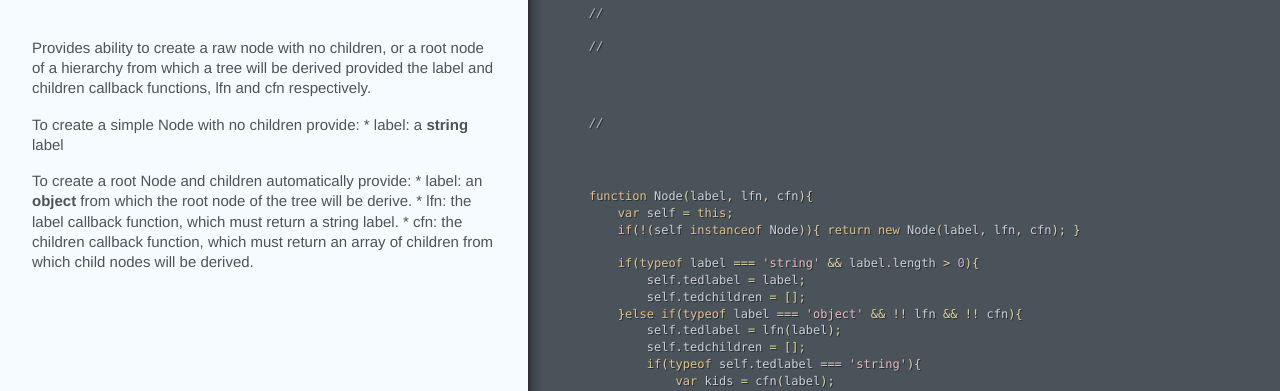
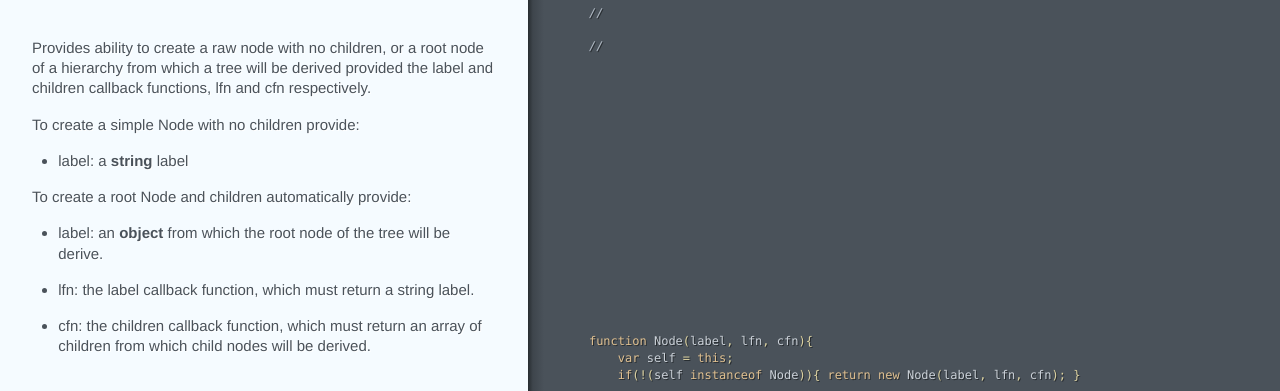
Before and after one commit to hoonto/jqgram, a plain HTML site: page jqgram.html in a window 1280 px wide. Shown: the part 340-731 px from the top of the page. Drawn offline with Linux system fonts and the light colour scheme.

Commit message:
Generated documentation for b823784f877df1584415f60b2d155ea337961d8d

```diff
--- a/jqgram.html
+++ b/jqgram.html
@@ -13,11 +13,15 @@ with slightly modified node-clone <a href="https://github.com/pvorb/node-clone">
 <span class="p">(</span><span class="kd">function</span><span class="p">(</span><span class="nx">exports</span><span class="p">,</span> <span class="kc">undefined</span><span class="p">){</span>
     <span class="s2">&quot;use strict&quot;</span><span class="p">;</span></div></div></div><div class="segment"><div class="comments"><div class="wrapper"><h1 id="node">Node</h1></div></div></div><div class="segment"><div class="code"><div class="wrapper">    <span class="c1">//</span></div></div></div><div class="segment"><div class="comments"><div class="wrapper"><p>Provides ability to create a raw node with no children, or a root node
 of a hierarchy from which a tree will be derived provided the label
-and children callback functions, lfn and cfn respectively.</p></div></div><div class="code"><div class="wrapper">    <span class="c1">//</span></div></div></div><div class="segment"><div class="comments"><div class="wrapper"><p>To create a simple Node with no children provide:
-* label: a <strong>string</strong> label </p></div></div><div class="code"><div class="wrapper">    <span class="c1">//</span></div></div></div><div class="segment"><div class="comments"><div class="wrapper"><p>To create a root Node and children automatically provide:
-* label: an <strong>object</strong> from which the root node of the tree will be derive.
-* lfn: the label callback function, which must return a string label.
-* cfn: the children callback function, which must return an array of children from which child nodes will be derived.  </p></div></div><div class="code"><div class="wrapper">
+and children callback functions, lfn and cfn respectively.</p></div></div><div class="code"><div class="wrapper">    <span class="c1">//</span></div></div></div><div class="segment"><div class="comments"><div class="wrapper"><p>To create a simple Node with no children provide:</p></div></div><div class="code"><div class="wrapper">    </div></div></div><div class="segment"><div class="comments"><div class="wrapper"><ul>
+<li>label: a <strong>string</strong> label </li>
+</ul></div></div><div class="code"><div class="wrapper">    </div></div></div><div class="segment"><div class="comments"><div class="wrapper"><p>To create a root Node and children automatically provide:</p></div></div><div class="code"><div class="wrapper">    </div></div></div><div class="segment"><div class="comments"><div class="wrapper"><ul>
+<li>label: an <strong>object</strong> from which the root node of the tree will be derive.</li>
+</ul></div></div><div class="code"><div class="wrapper">    </div></div></div><div class="segment"><div class="comments"><div class="wrapper"><ul>
+<li>lfn: the label callback function, which must return a string label.</li>
+</ul></div></div><div class="code"><div class="wrapper">     </div></div></div><div class="segment"><div class="comments"><div class="wrapper"><ul>
+<li>cfn: the children callback function, which must return an array of children from which child nodes will be derived.  </li>
+</ul></div></div><div class="code"><div class="wrapper">
     <span class="kd">function</span> <span class="nx">Node</span><span class="p">(</span><span class="nx">label</span><span class="p">,</span> <span class="nx">lfn</span><span class="p">,</span> <span class="nx">cfn</span><span class="p">){</span>
         <span class="kd">var</span> <span class="nx">self</span> <span class="o">=</span> <span class="k">this</span><span class="p">;</span>
         <span class="k">if</span><span class="p">(</span><span class="o">!</span><span class="p">(</span><span class="nx">self</span> <span class="k">instanceof</span> <span class="nx">Node</span><span class="p">)){</span> <span class="k">return</span> <span class="k">new</span> <span class="nx">Node</span><span class="p">(</span><span class="nx">label</span><span class="p">,</span> <span class="nx">lfn</span><span class="p">,</span> <span class="nx">cfn</span><span class="p">);</span> <span class="p">}</span>
```
